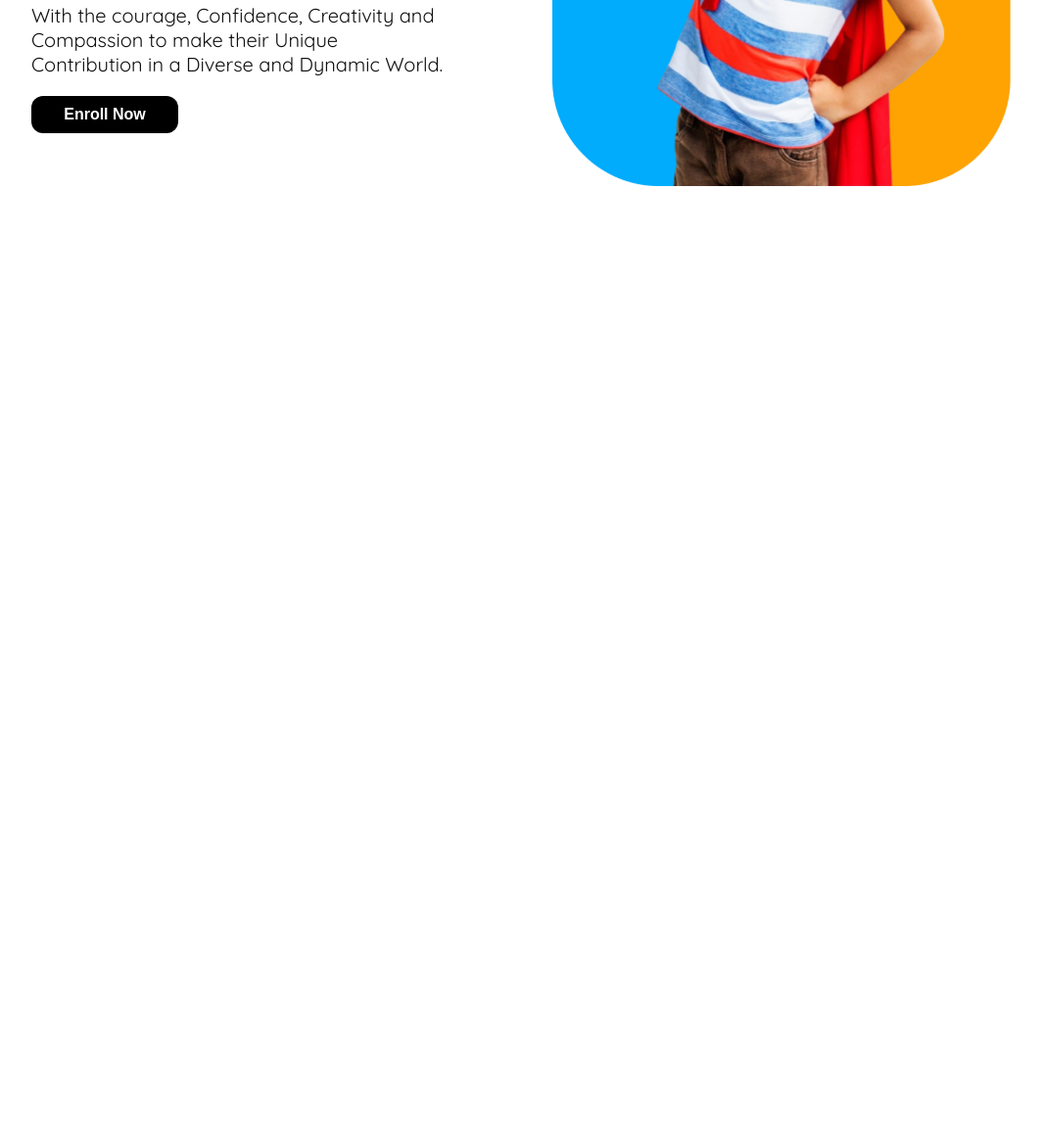
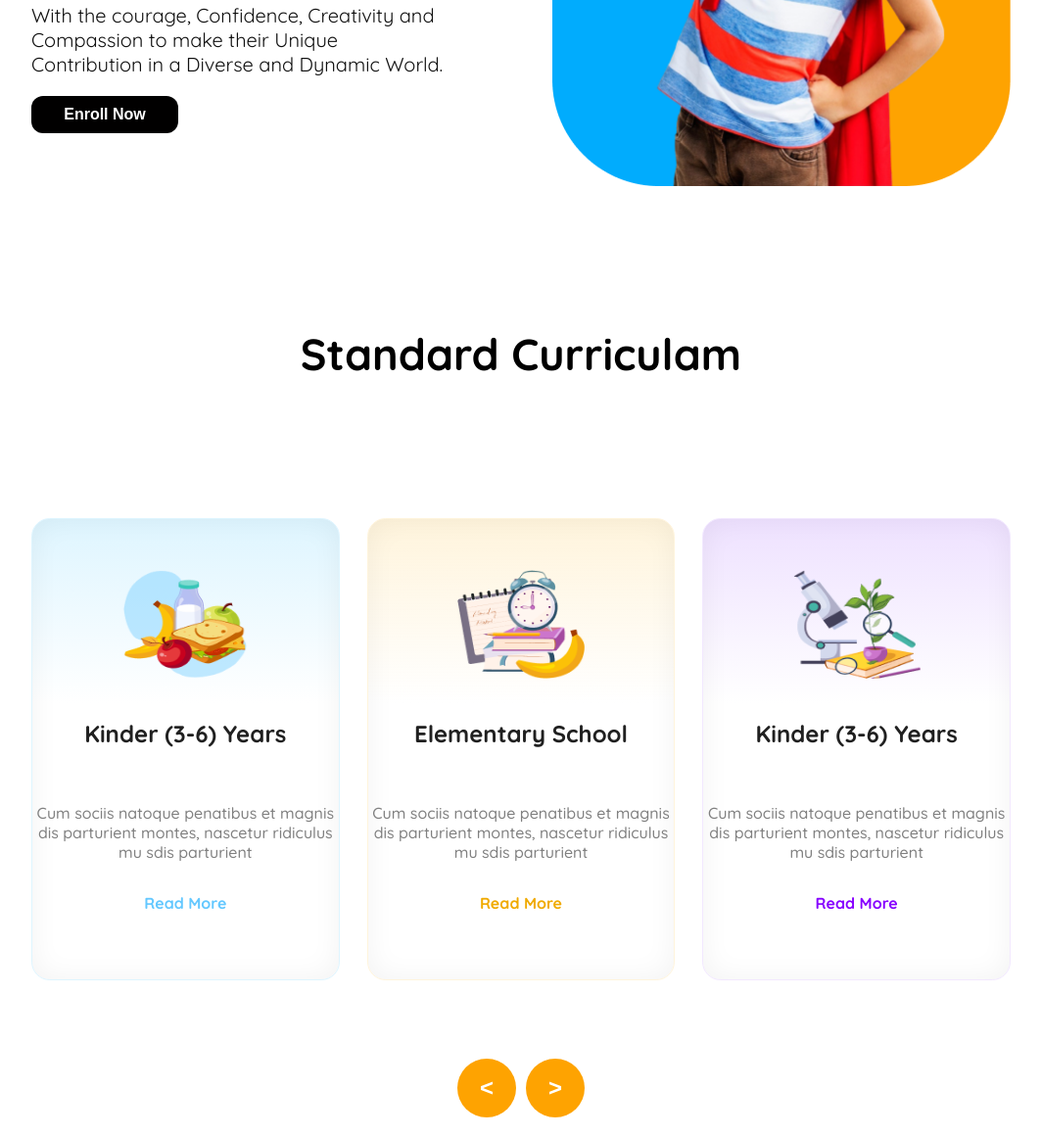
Before and after one commit to aritra-550/A2-Kids-School, a plain HTML site: page index.html in a window 1280 px wide. Shown: the part 467-1628 px from the top of the page at 98% size, without its empty margins (108-1171 px from the left). Before the commit the page ends 800 px from the top, so only its background shows below. Drawn offline with Linux system fonts and the light colour scheme.

Commit message:
added curriculam section in html and css and maked it responsive for mobile devices

```diff
--- a/index.html
+++ b/index.html
@@ -42,12 +42,48 @@
     </div>
     </section>
     </header>
-    </section>
+    <main>
+        <section class="curriculam">
+    <h3 class="curriculam-heading">Standard Curriculam</h3>
+    <div class="curriculam-container">
+        <div class="curriculam-card linear-1">
+            <img class="curriculam-img" src="./assets/kinder.png" alt="">
+            <h5 class="curriculam-title">Kinder (3-6) Years</h5>
+            <p class="curriculam-description">Cum sociis natoque penatibus et magnis
+                dis parturient montes, nascetur ridiculus
+                mu sdis parturient</p>
+                <span class="cur-span1"><p>Read More</p></span>
+        </div>
+        <div class="curriculam-card linear-2">
+            <img class="curriculam-img" src="./assets/elementary.png" alt="">
+            <h5 class="curriculam-title">Elementary School</h5>
+            <p class="curriculam-description">Cum sociis natoque penatibus et magnis
+                dis parturient montes, nascetur ridiculus
+                mu sdis parturient</p>
+                <span class="cur-span2"><p>Read More</p></span>
+        </div>
+        <div class="curriculam-card linear-3">
+            <img class="curriculam-img" src="./assets/middle.png" alt="">
+            <h5 class="curriculam-title">Kinder (3-6) Years</h5>
+            <p class="curriculam-description">Cum sociis natoque penatibus et magnis
+                dis parturient montes, nascetur ridiculus
+                mu sdis parturient</p>
+                <span class="cur-span3"><p>Read More</p></span>
+
+        </div>
+    </div>
+    <div class="swipe-btn">
+    <button class="swipe"><</button>
+    <button class="swipe">></button>
+</div>
+</section>
     <section>
 
     </section>
     <section>
 
     </section>
+    </main>
+
 </body>
 </html>
--- a/styles/style.css
+++ b/styles/style.css
@@ -121,41 +121,104 @@ font-weight: 400;
 width: 468px;
   }
 
+/* curriculam related style */
+.curriculam-container{
+display: flex;
+justify-content: space-between;
+flex-direction: row;
+gap: 28px;
+}
+   .curriculam-img{
 
+width: 130px;
+height: 111px;
 
+   }
 
-  /* @media screen and (max-width: 776px) {
-    .nav-list,
-    .btn-primary,
-    .logo-name{
-      display: none;
-    }
-    .menu-btn{
-      display: block;
+   .curriculam-heading{
+padding: 60px 0px 60px 0px;
+margin: 80px 0px;
+color: rgb(0, 0, 0);
+font-size: 2.8rem;
+font-weight: 700;
+text-align: center;
+margin-bottom: 80px;
+   }
+   .curriculam-card{
+display: flex;
+flex-direction: column;
+text-align: center;
+align-items: center;
+justify-content: center;
 
-    }
-    .nav-container{
-      border: 1px solid rgba(254, 163, 1, 1.00);
-      max-width: 100%;
-    }
-    /* .menu-icon{
-      display: block;
-      width: 22.5px;
-      height: 15px;
-    } */
-    /* .banner-container{
- grid-template-columns: repeat(1, 1fr);
+border-radius: 18.86px;
+width: 360px;
+height: 470px;
 
-    } */
-
-
-/* position: static;
-width: 336.58px;
-height: 413px;
-flex: none;
-order: 0;
-flex-grow: 0;
-margin: 20px 0px; */
+   }
+   .curriculam-title{
+    color: rgb(32, 32, 32);
+font-size: 1.5rem;
+font-weight: 700;
+text-align: center;
+   }
+   .curriculam-description{
+    color: rgb(128, 128, 128);
+font-size: 1rem;
+font-weight: 500;
+text-align: center;
+   }
+.cur-span1{
+  color: rgb(100, 200, 255);
+font-size: 1rem;
+font-weight: 700;
+text-align: center;
+}
+.cur-span2{
+  color: rgb(240, 170, 0);
+font-size: 1rem;
+font-weight: 700;
+text-align: center;
+}
+.cur-span3{
+  color: rgb(135, 0, 255);
+font-size: 1rem;
+font-weight: 700;
+text-align: center;
+}
+.linear-1{
+  border: 1px solid rgb(222, 245, 255);
+  box-shadow: inset 0px 0px 28.3px 0.94px rgba(0, 0, 0, 0.05);
+  background: linear-gradient(180deg, rgb(222, 245, 255),rgba(255, 255, 255, 0) 40%),rgb(255, 255, 255);
+}
+.linear-2{
+  border: 1px solid rgb(255, 244, 220);
+  box-shadow: inset 0px 0px 28.3px 0.94px rgba(0, 0, 0, 0.05);
+background: linear-gradient(180.00deg, rgb(255, 244, 220),rgba(255, 255, 255, 0) 40%),rgb(255, 255, 255);
+}
+.linear-3{
+  border: 0.94px solid rgb(242, 232, 255);
+  box-shadow: inset 0px 0px 28.3px 0.94px rgba(0, 0, 0, 0.05);
+  background: linear-gradient(180.00deg, rgb(238, 225, 255),rgba(255, 255, 255, 0) 40%),rgb(255, 255, 255);
+}
+ .swipe{
+width: 60px;
+height: 60px;
+background-color: rgb(254, 163, 1);
+border-radius: 30px;
+border: none;
+color: rgb(255, 255, 255);
+font-size: 1.5rem;
+font-weight: 900;
+text-align: center;
+ }
+.swipe-btn{
+  margin-top: 80px;
+display: flex;
+justify-content: center;
+align-items: center;
+gap: 10px;
+}
 
   @media screen and (max-width: 776px) {
     .banner-container{
@@ -166,12 +229,13 @@ margin: 20px 0px; */
     .banner-title, .banner-description{
       text-align: center;
     }
-    .nav-list, .btn-primary, .logo-name{
+    .nav-list, .btn-primary, .logo-name, .swipe{
       visibility: hidden;
 
     }
     .banner-img{
       width: 100%;
+      margin-bottom: 50px;
     }
     .btn{
       display: flex;
@@ -189,5 +253,25 @@ margin: 20px 0px; */
       height: 30px;
       width: 30px;
     }
+    .curriculam-container{
+      display: grid;
+      grid-template-columns: 1fr;
+    }
+    .curriculam-card{
+      width: 630px;
+      height: 337px;
+    }
+    .curriculam{
+      margin-top: 66px;
+    }
+.curriculam-heading{
+  /* margin: 80px 0px;
+  color: rgb(0, 0, 0); */
+  font-size: 2.8rem;
+  font-weight: 700;
+  text-align: center;
+  margin-bottom: 500px;
+
+}
 
   }
```
